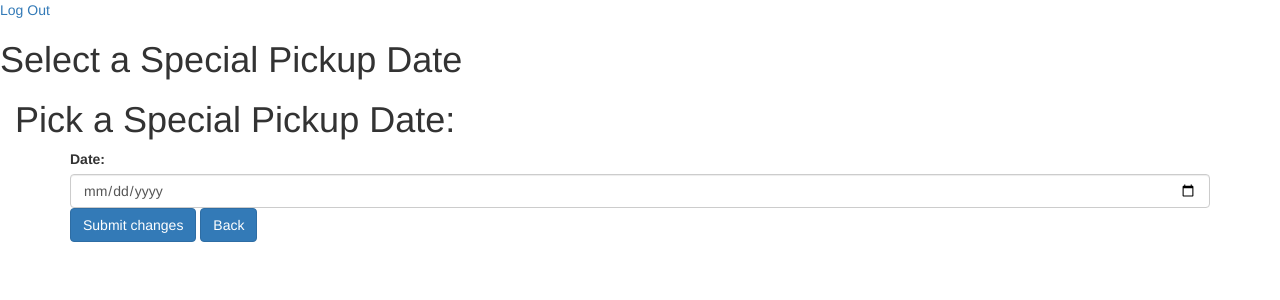
After one commit to MadisonLifeAgent/TrashCollectorRepo, a Django app: page /customers/specialpickup/ in a window 1280 px wide. The commit adds this page. Shown: the top 300 px of the page. Run offline with Django 3.2, Linux system fonts and the light colour scheme; a user stored in the database is signed in; tables that the repository leaves empty hold one stand-in row (values such as "Sample post"); some libraries are stand-ins or nearby versions.

Commit message:
completed special pickups model, function, url path, and html.  just need to get to save input to database

```diff
--- a/trash_collector/customers/models.py
+++ b/trash_collector/customers/models.py
@@ -16,11 +16,13 @@ class Customer(models.Model):
     suspend_end = models.DateField(null=True, editable=True, blank=True)
     balance = models.IntegerField(default=0, blank=True)
 
+# completed pickups class
 class CompletedPickup(models.Model):
     date = models.DateField(null=False, blank=False, editable=False)
     customer = models.ForeignKey('customers.Customer', blank=True, null=False, on_delete=PROTECT)
     employee = models.ForeignKey('employees.Employee', blank=True, null=False, on_delete=PROTECT)
 
+# special pick up date class
 class Special_pickups(models.Model):
     date = models.DateField(null=False, blank=False, editable=False)
     customer = models.ForeignKey('customers.Customer', blank=True, null=False, on_delete=PROTECT)
--- a/trash_collector/customers/templates/customers/my_account.html
+++ b/trash_collector/customers/templates/customers/my_account.html
@@ -14,6 +14,8 @@
         <li>Street Address:  {{ logged_in_customer.address }}</li>
         <li>Your weekly Pick Up Day is:  {{ logged_in_customer.pickup_day }}</li>
         <li>Suspend Pickup Dates:  {{ logged_in_customer.suspend_start }} to {{ logged_in_customer.suspend_end }}</li>
+        <li>Special Pickup Date:  {{ logged_in_customer.user.special_pickup_date }}  (To pick a speical pick up date click below)</li>
+        <a href="{% url 'customers:special_pickup_date' %}"  class="btn btn-primary">Special Pick Up</a>
     </ul>
 
     <a href="{% url 'customers:index' %}"  class="btn btn-primary">Back</a>
--- /dev/null
+++ b/trash_collector/customers/templates/customers/specialpickupdate.html
@@ -0,0 +1,25 @@
+{% extends 'base.html' %}
+{# This top line allows this template to utilizing the styling and layout from the base. All your templates should do the same. #}
+
+{% block title %} Special Pickups {% endblock %}
+
+{% block header %} Select a Special Pickup Date {% endblock %}
+
+{% block content %}
+  <!-- Go here if customer logged in -->
+  {% if user.is_authenticated %}
+  <!-- Customer selects a special pick up date here -->
+    <h1 class="container-fluid"> Pick a Special Pickup Date: </h1>
+    <form action="{% url 'customers:suspension' %}" method="post" class="container">
+        {% csrf_token %}
+        <div class="form-floating mb-3">
+            <label for="special_pickup_date" class="form-label">Date:</label>
+            <input type="date" name="special_pickup_date" id="special_pickup_date" class="form-control">
+        </div>
+
+        <button type="submit" class="btn btn-primary">Submit changes</button>
+        <a href="{% url 'customers:index' %}"  class="btn btn-primary">Back</a>
+    </form>
+
+  {% endif %}
+{% endblock %}
--- a/trash_collector/customers/urls.py
+++ b/trash_collector/customers/urls.py
@@ -11,4 +11,5 @@ urlpatterns = [
     path('editsuspensiondates/', views.suspension, name="suspension"),
     path('myaccount/', views.my_account, name="my_account"),
     path('changepickupdate/', views.pickup_day, name="pickup_day"),
+    path('specialpickup/', views.special_pickup_date, name="special_pickup_date"),
 ]
--- a/trash_collector/customers/views.py
+++ b/trash_collector/customers/views.py
@@ -103,3 +103,26 @@ def my_account(request):
 
     print(user)
     return render(request, 'customers/my_account.html', context)
+
+def special_pickup_date(request):
+    # The following line will get the logged-in in user (if there is one) within any view function
+    user = request.user
+    context = {
+        'user': user
+    }
+
+    logged_in_customer = Customer.objects.get(user=user)
+    context['logged_in_customer'] = logged_in_customer
+
+    # get special pickup date from form
+    if request.method == "POST":
+        special_pickup_date = request.POST.get("special_pickup")
+
+        #saves new user pickup day to database
+        logged_in_customer.customer.special_pickup_date=special_pickup_date
+        logged_in_customer.save()
+
+        return index(request)
+
+    else:
+        return render(request, 'customers/specialpickupdate.html')
```
Also changed, not shown: trash_collector/customers/migrations/0005_rename_date_special_pickups_special_pickup_date.py (added).
